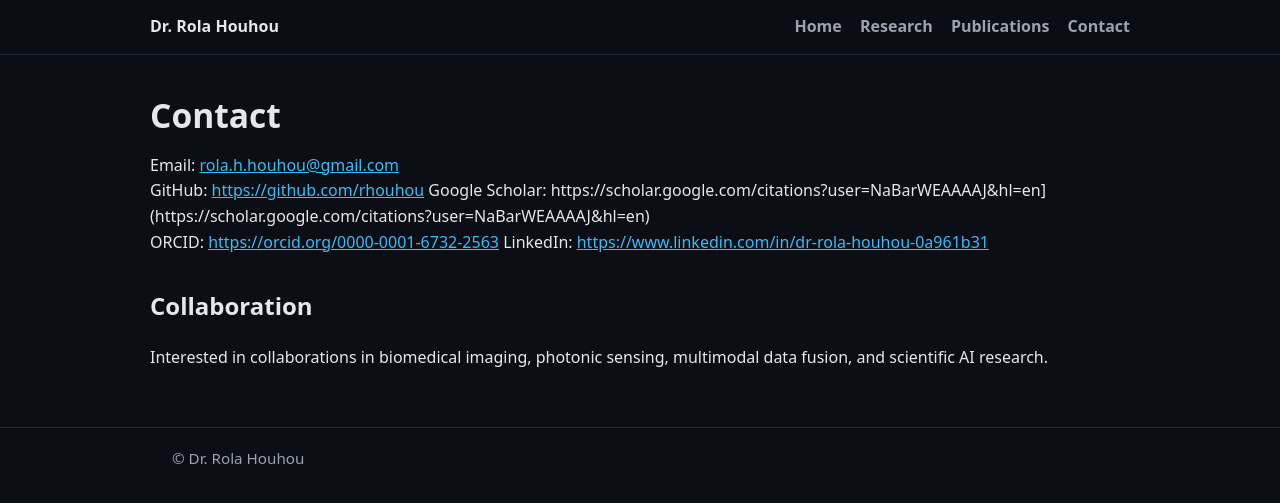
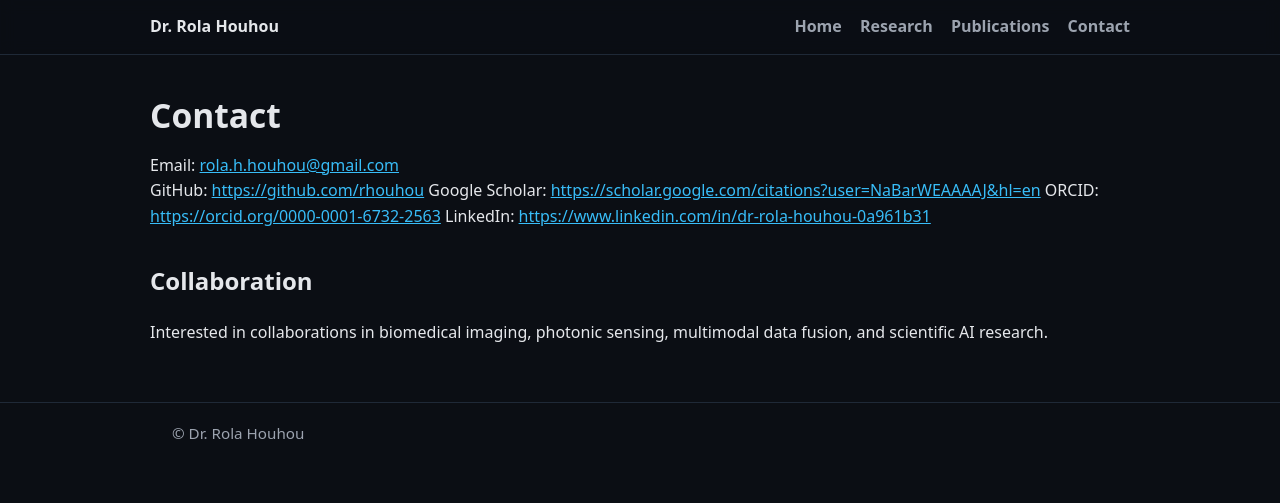
Before and after one commit to rhouhou/rhouhou.github.io, a Jekyll site: the page built from contact/index.md, in a window 1280 px wide. Shown: the top 503 px of the page. Built offline with Jekyll 4.4.1, drawn with Linux system fonts in a browser that asks for light colours.

Commit message:
Format contact information in index.md

```diff
--- a/contact/index.md
+++ b/contact/index.md
@@ -7,7 +7,7 @@ title: Contact
 
 Email: [rola.h.houhou@gmail.com](mailto:rola.h.houhou@gmail.com)
 GitHub: [https://github.com/rhouhou](https://github.com/rhouhou)
-Google Scholar: https://scholar.google.com/citations?user=NaBarWEAAAAJ&hl=en](https://scholar.google.com/citations?user=NaBarWEAAAAJ&hl=en)
+Google Scholar: [https://scholar.google.com/citations?user=NaBarWEAAAAJ&hl=en](https://scholar.google.com/citations?user=NaBarWEAAAAJ&hl=en)
 ORCID: [https://orcid.org/0000-0001-6732-2563](https://orcid.org/0000-0001-6732-2563)
 LinkedIn: [https://www.linkedin.com/in/dr-rola-houhou-0a961b31](https://www.linkedin.com/in/dr-rola-houhou-0a961b31)
 
```
